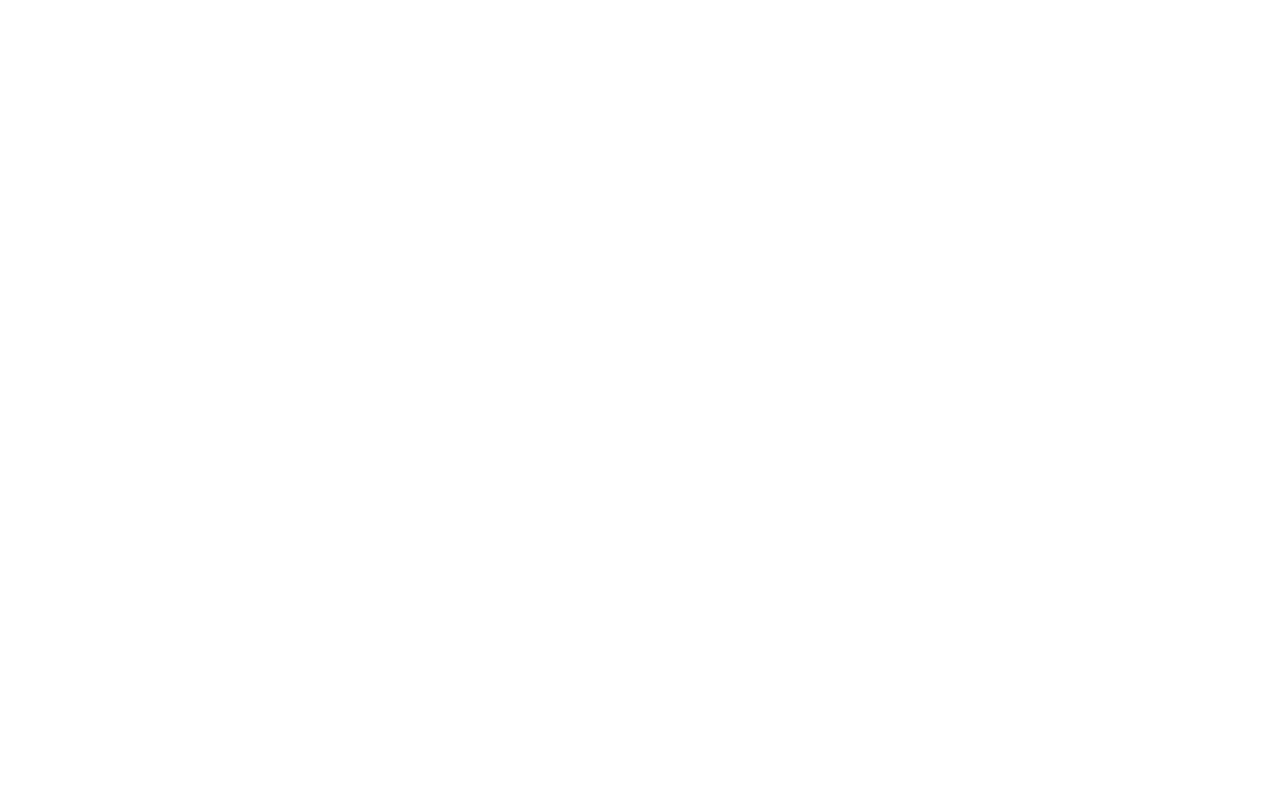
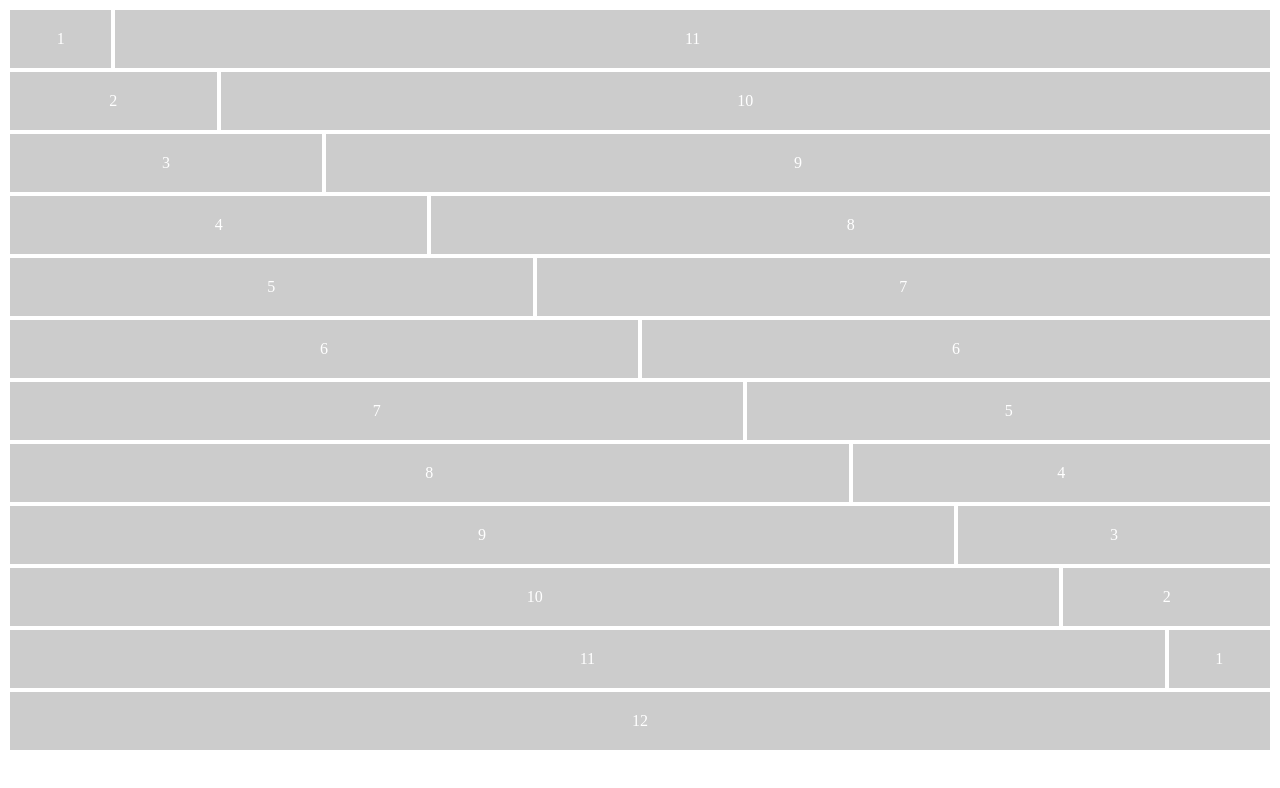
Before and after one commit to thaisrodrigues/fluidGridDemo, a plain HTML site: page index.html in a window 1280 px wide. Drawn offline with Linux system fonts and the light colour scheme.

Commit message:
A demo of Grid layout is now created on html file

```diff
--- a/css/style.css
+++ b/css/style.css
@@ -1,8 +1,9 @@
-.container,.row,.container-fluid{
+/*Grid System*/
+.container,.row{
     display: block;
     overflow: hidden;
 }
-.container-fluid{
+.container{
     margin: 0 auto;
 }
 .col-1{
@@ -41,3 +42,13 @@
 .col-12{
     width: 100%;
 }
+[class*="col"]{
+    padding: 20px;
+    border: 2px solid #fff;
+    float: left;
+    box-sizing: border-box;
+    background-color: #ccc;
+    color: #fff;
+    text-align: center;
+}
+/*Responsive*/
--- a/index.html
+++ b/index.html
@@ -11,7 +11,97 @@
 <body>
 <div class="container">
     <div class="row">
-
+        <div class="col-1">
+            1
+        </div>
+        <div class="col-11">
+            11
+        </div>
+    </div>
+    <div class="row">
+        <div class="col-2">
+            2
+        </div>
+        <div class="col-10">
+            10
+        </div>
+    </div>
+    <div class="row">
+        <div class="col-3">
+            3
+        </div>
+        <div class="col-9">
+            9
+        </div>
+    </div>
+    <div class="row">
+        <div class="col-4">
+            4
+        </div>
+        <div class="col-8">
+            8
+        </div>
+    </div>
+    <div class="row">
+        <div class="col-5">
+            5
+        </div>
+        <div class="col-7">
+            7
+        </div>
+    </div>
+    <div class="row">
+        <div class="col-6">
+            6
+        </div>
+        <div class="col-6">
+            6
+        </div>
+    </div>
+    <div class="row">
+        <div class="col-7">
+            7
+        </div>
+        <div class="col-5">
+            5
+        </div>
+    </div>
+    <div class="row">
+        <div class="col-8">
+            8
+        </div>
+        <div class="col-4">
+            4
+        </div>
+    </div>
+    <div class="row">
+        <div class="col-9">
+            9
+        </div>
+        <div class="col-3">
+            3
+        </div>
+    </div>
+    <div class="row">
+        <div class="col-10">
+            10
+        </div>
+        <div class="col-2">
+            2
+        </div>
+    </div>
+    <div class="row">
+        <div class="col-11">
+            11
+        </div>
+        <div class="col-1">
+            1
+        </div>
+    </div>
+    <div class="row">
+        <div class="col-12">
+            12
+        </div>
     </div>
 </div>
 </body>
```
